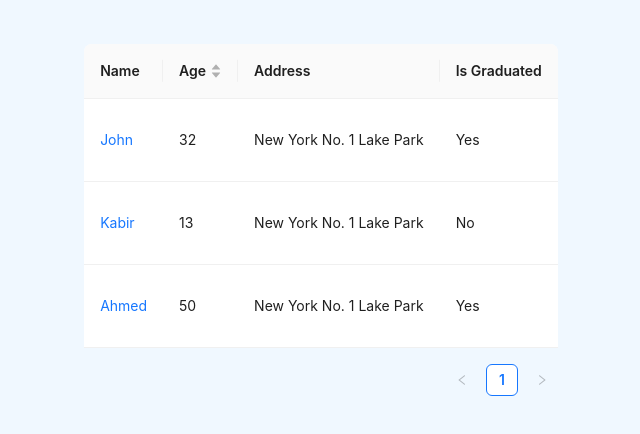
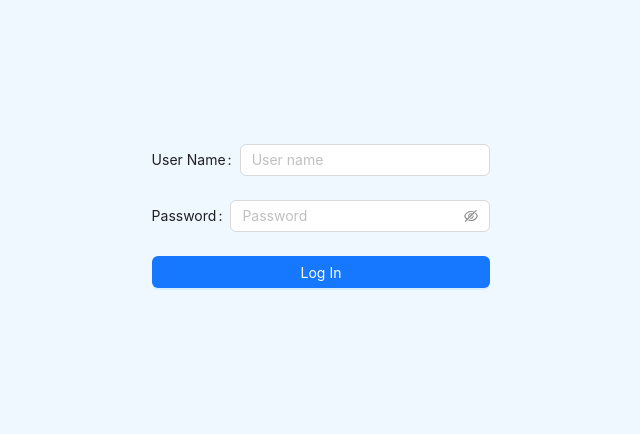
Before and after one commit to Arman170616/ANT-Design-with-React, a React (Create React App) app: page / in a window 1280 px wide. Shown: the part 172-606 px from the top of the page, without its empty margins (319-959 px from the left). Built offline with nearby package versions, Linux system fonts and the light colour scheme.

Commit message:
Message Component using message and showAlart

```diff
--- a/src/App.js
+++ b/src/App.js
@@ -1,79 +1,43 @@
 import './App.css';
 import React from 'react';
-import { Table } from 'antd';
+import { Form, Input, Button, message, Alert } from 'antd';
 
 
 
 
 
 function App() {
-  const data = [
-  {
-    name :'John',
-    age  :32,
-    address : 'New York No. 1 Lake Park',
-    key:'1'
-  },
-  {
-    name :'Kabir',
-    age  :13,
-    address : 'New York No. 1 Lake Park',
-    key:'2'
-  },
-  {
-    name :'Ahmed',
-    age  :50,
-    address : 'New York No. 1 Lake Park',
-    key:'3'
-  },
-  // {
-  //   name :'Kadr',
-  //   age  :100,
-  //   address : 'New York No. 1 Lake Park',
-  //   key:'3'
-  // },
-]
+  const [showAlert, setShowAlert] = React.useState(false);
+  const onFinish = (values) => {
+    console.log(values);
 
-const columns = [
-  {
-    title: 'Name',
-    dataIndex: 'name',
-    key: 'key',
-    render: name =>{
-      return <a>{name}</a>
-    }
-
-  },
-
-  {
-    title: 'Age',
-    dataIndex: 'age',
-    key: 'key',
-    sorter: (a, b) => a.age - b.age,
-  },
-
-  {
-    title: 'Address',
-    dataIndex: 'address',
-    key: 'key',
-  },
-  {
-    title: 'Is Graduated',
-    key: 'key',
-    render: payload =>{
-      return <p>{payload.age>20?'Yes':'No'}</p>
-    }
-  },
-]
+    setTimeout(() => {
+      setShowAlert(true);
+    }, 1000);
+  };
 
   return (
     <div className="App">
       <header className="App-header">
-        <Table
-          dataSource = {data}
-          columns = {columns}
+        {showAlert &&
+        <Alert message="Login Success"
+        type="success"
+        showIcon
+        closable
+        />}
+      <Form onFinish={onFinish}>
+          <Form.Item label="User Name" name="username">
+            <Input placeholder="User name" required></Input>
+          </Form.Item>
 
-        ></Table>
+          <Form.Item label="Password" name="password">
+            <Input.Password placeholder="Password" required></Input.Password>
+          </Form.Item>
+
+          <Form.Item>
+            <Button block type="primary" htmlType="submit">Log In</Button>
+          </Form.Item>
+        </Form>
 
 
 
```
